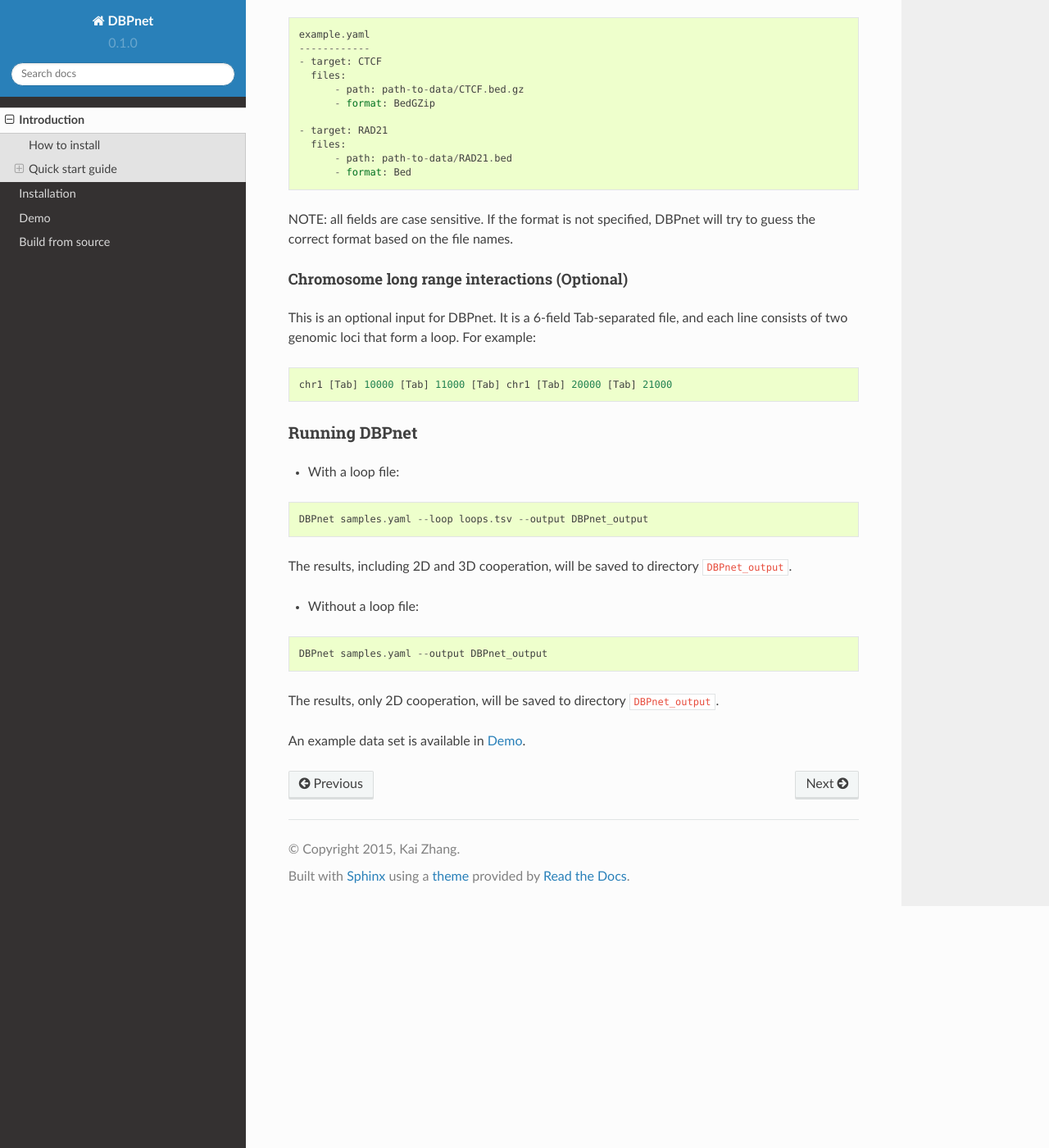
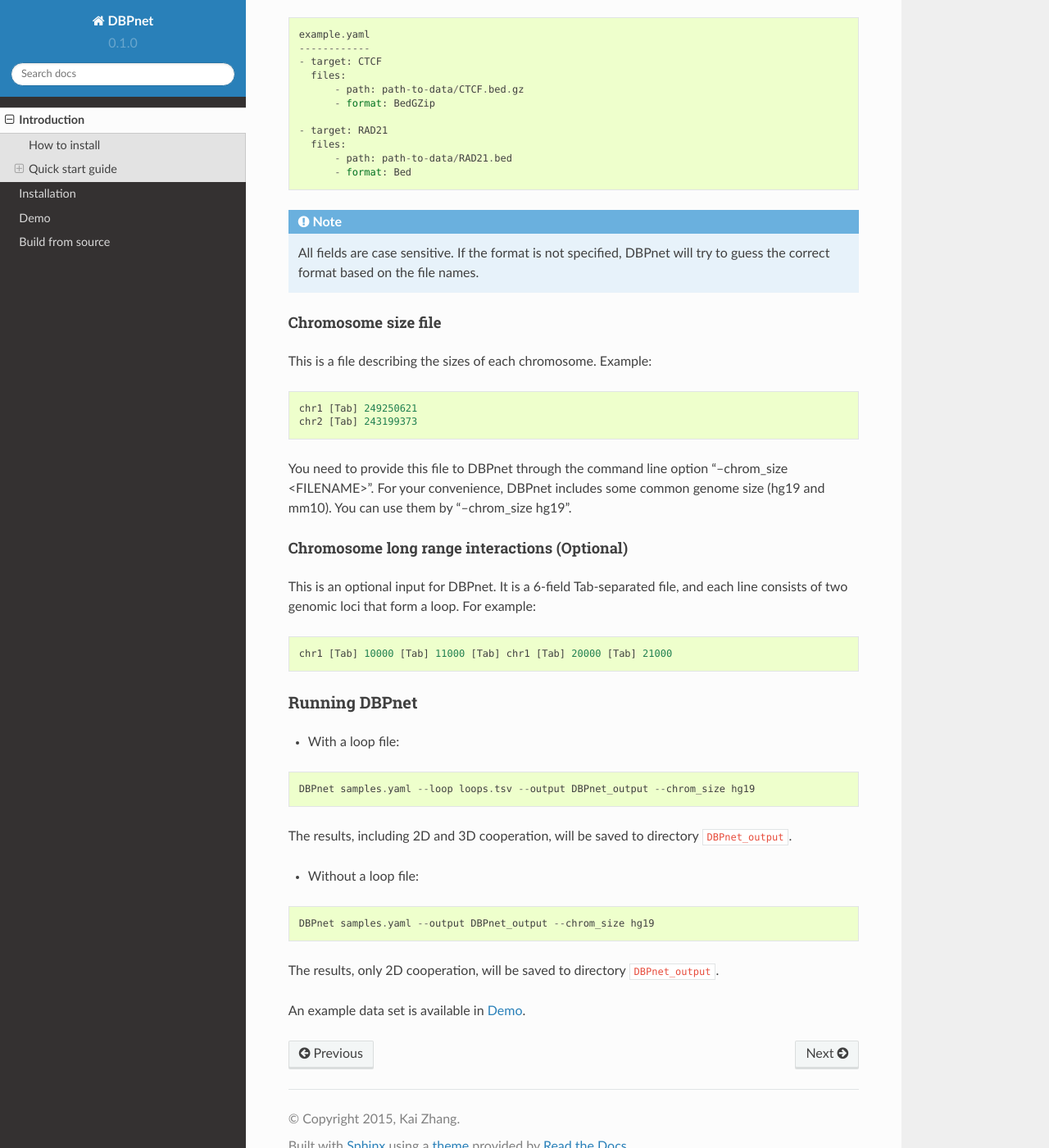
Before and after one commit to kaizhang/DBPnet, a Sphinx documentation site: the page built from docs/intro.rst, in a window 1280 px wide and 1400 px high, scrolled down 542 px. Shown: the whole window at 82% size. Built offline with Sphinx 7.4.7 and the Read the Docs theme 2.0.0, drawn with Linux system fonts in a browser that asks for light colours.

Commit message:
add chromosome size input

```diff
--- a/docs/build.rst
+++ b/docs/build.rst
@@ -25,7 +25,7 @@
 Download DBPnet source and install GHC
 --------------------------------------
 
-Download the source code of :download:`DBPnet <release/DBPnet-0.1.0.tar.gz>` and
+Download the source code of :download:`DBPnet <release/DBPnet-0.1.1.tar.gz>` and
 unpack it.
 
 ::
--- a/docs/demo.rst
+++ b/docs/demo.rst
@@ -14,6 +14,6 @@
 
 ::
 
-    path-to-DBPnet/DBPnet input.yaml -l loops.txt
+    path-to-DBPnet/DBPnet input.yaml -l loops.txt --chrom_size hg19
 
 4. The program will take ~ 1 minute to finish, and results are in the ``DBPnet_output`` directory.
--- a/docs/install.rst
+++ b/docs/install.rst
@@ -3,7 +3,7 @@
 
 DBPnet binary only runs under linux operating system (64-bit).
 
-1. Download the :download:`binary<release/DBPnet-0.1.0.x86_64>`.
+1. Download the :download:`binary<release/DBPnet-0.1.1.x86_64>`.
 
 2. Rename the binary.
 
--- a/docs/intro.rst
+++ b/docs/intro.rst
@@ -38,8 +38,23 @@
           - path: path-to-data/RAD21.bed
           - format: Bed
 
-NOTE: all fields are case sensitive. If the format is not specified,
-DBPnet will try to guess the correct format based on the file names.
+.. note::
+
+    All fields are case sensitive. If the format is not specified, DBPnet will try to guess the correct format based on the file names.
+
+Chromosome size file
+^^^^^^^^^^^^^^^^^^^^
+
+This is a file describing the sizes of each chromosome. Example:
+
+::
+
+    chr1 [Tab] 249250621
+    chr2 [Tab] 243199373
+
+You need to provide this file to DBPnet through the command line option "--chrom_size <FILENAME>".
+For your convenience, DBPnet includes some common genome size (hg19 and mm10). You can
+use them by "--chrom_size hg19".
 
 Chromosome long range interactions (Optional)
 ^^^^^^^^^^^^^^^^^^^^^^^^^^^^^^^^^^^^^^^^^^^^^
@@ -59,7 +74,7 @@
 
 ::
 
-    DBPnet samples.yaml --loop loops.tsv --output DBPnet_output
+    DBPnet samples.yaml --loop loops.tsv --output DBPnet_output --chrom_size hg19
 
 The results, including 2D and 3D cooperation, will be saved to directory
 ``DBPnet_output``.
@@ -68,7 +83,7 @@
 
 ::
 
-    DBPnet samples.yaml --output DBPnet_output
+    DBPnet samples.yaml --output DBPnet_output --chrom_size hg19
 
 The results, only 2D cooperation, will be saved to directory
 ``DBPnet_output``.
```
Also changed, not shown: README.md (+1 -1 lines), 6 other files.
